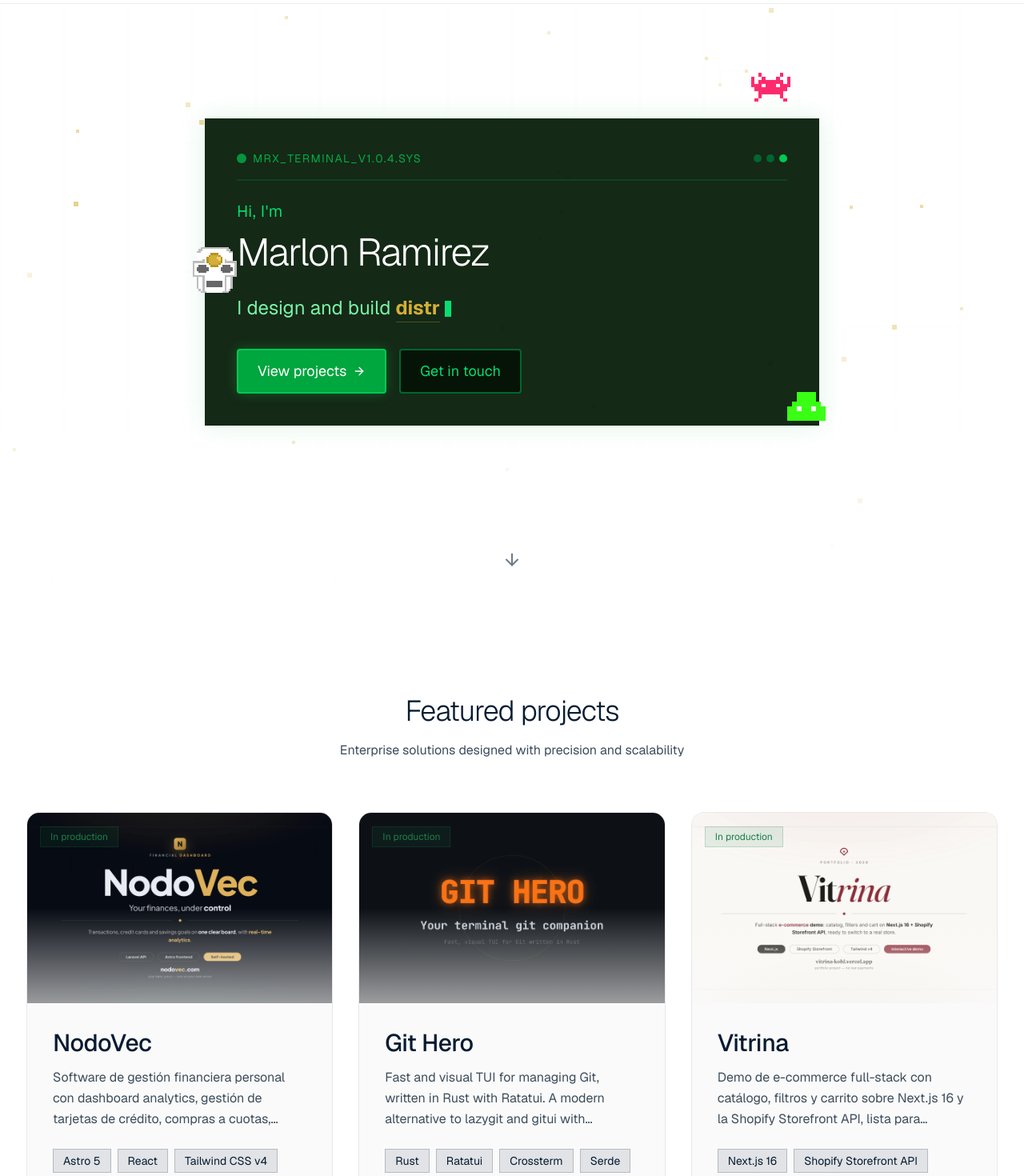
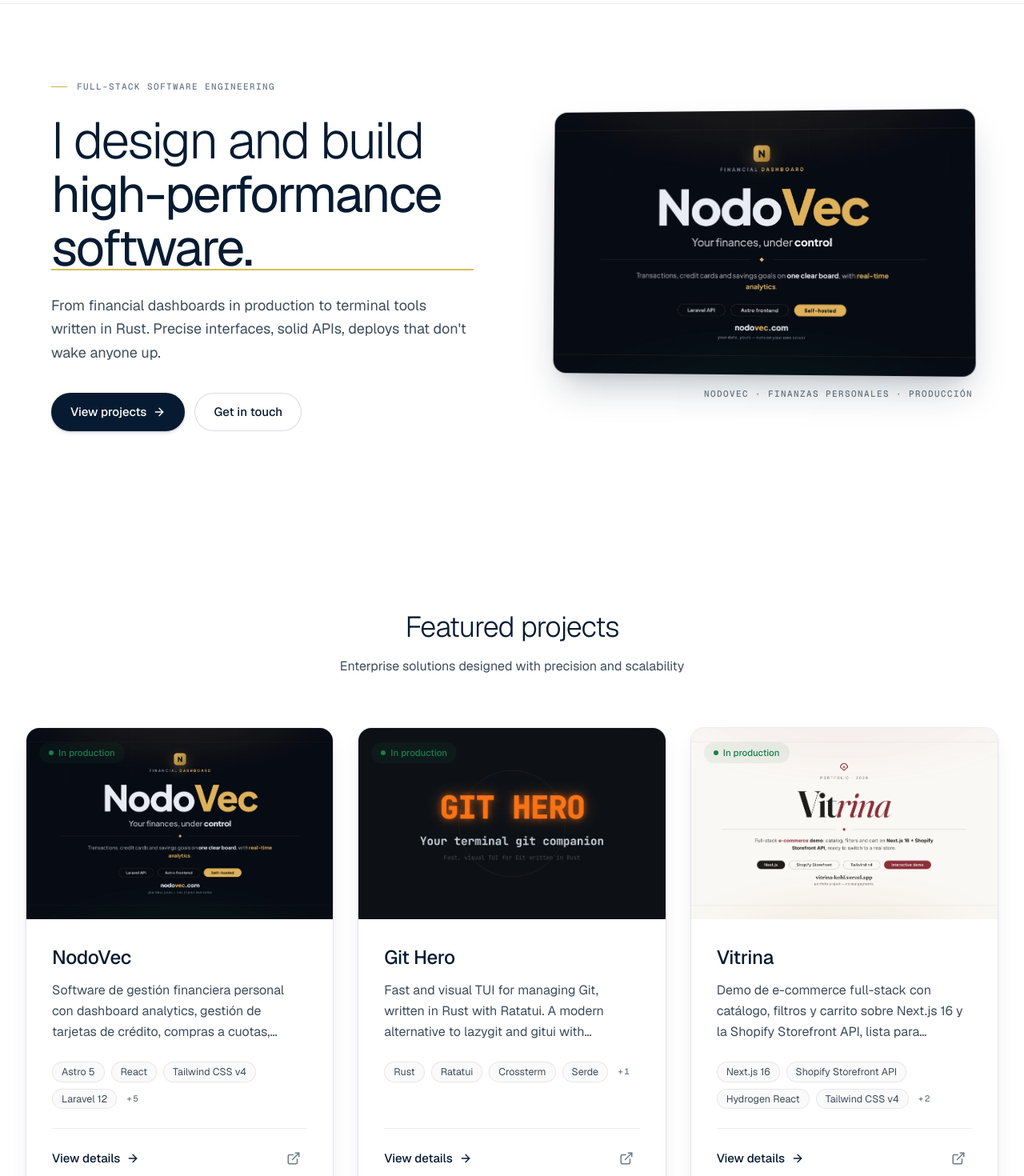
Before and after one commit to MarlonRX/portfolio, a Next.js app: page /en in a window 1280 px wide. Shown: the part 60-1530 px from the top of the page at 80% size. Built offline with nearby package versions, Linux system fonts and the light colour scheme.

Commit message:
style(F-2): hero split con captura ancla + ProjectCard/FeaturedProjects a sistema F (pills, sombra azulada)

```diff
--- a/src/components/sections/FeaturedProjects.tsx
+++ b/src/components/sections/FeaturedProjects.tsx
@@ -21,9 +21,9 @@
           whileInView={{ opacity: 1, y: 0 }}
           viewport={{ once: true, margin: "-100px" }}
           transition={{ duration: 0.6 }}
-          className="text-center mb-16"
+          className="mb-16 text-center"
         >
-          <h2 className="text-3xl md:text-4xl font-bold tracking-tight text-text-primary mb-4">
+          <h2 className="mb-4 text-3xl md:text-4xl text-text-primary">
             {t("title")}
           </h2>
           <p className="text-text-secondary max-w-2xl mx-auto">
@@ -55,7 +55,7 @@
         >
           <Link
             href={`/${locale}/projects`}
-            className="inline-flex items-center gap-2 text-accent-secondary font-medium hover:text-accent-secondary-hover transition-colors group"
+            className="group inline-flex items-center gap-2 text-[15px] font-medium text-accent-secondary transition-colors hover:text-accent-secondary-hover"
           >
             {t("viewAll")}
             <ArrowRight
--- a/src/components/sections/Hero.tsx
+++ b/src/components/sections/Hero.tsx
@@ -3,20 +3,16 @@
 import { m, useScroll, useTransform } from "framer-motion";
 import { useRef } from "react";
 import { useTranslations, useLocale } from "next-intl";
-import { ArrowDown, ArrowRight } from "lucide-react";
+import { ArrowRight } from "lucide-react";
 import Link from "next/link";
-import ConstellationBackground from "./ConstellationBackground";
 import { useReducedMotion } from "@/hooks/useReducedMotion";
-import SpriteAnimator from "@/components/ui/SpriteAnimator";
-import Typewriter from "@/components/ui/Typewriter";
+import ImageWithFallback from "@/components/ui/ImageWithFallback";
 
 export default function Hero() {
   const t = useTranslations("home.hero");
   const locale = useLocale();
   const prefersReduced = useReducedMotion();
-  const taglineWords = t.raw("taglineWords") as string[];
-  const taglinePrefix = t("taglinePrefix");
-  const taglineSuffix = t("taglineSuffix");
+  const taglineWord = (t.raw("taglineWords") as string[])[0];
   const sectionRef = useRef<HTMLElement>(null);
 
   const { scrollYProgress } = useScroll({
@@ -24,146 +20,81 @@
     offset: ["start start", "end start"],
   });
 
-  const textY = useTransform(scrollYProgress, [0, 1], [0, prefersReduced ? 0 : 80]);
   const textOpacity = useTransform(scrollYProgress, [0, 0.6], [1, 0]);
-  const arrowY = useTransform(scrollYProgress, [0, 1], [0, prefersReduced ? 0 : 40]);
+  const visualY = useTransform(scrollYProgress, [0, 1], [0, prefersReduced ? 0 : 48]);
 
   return (
     <section
       ref={sectionRef}
-      className="relative min-h-screen flex flex-col items-center justify-center px-4 md:px-8 py-20 overflow-hidden"
+      className="relative pt-32 md:pt-40 pb-20 md:pb-24 px-4 sm:px-6 lg:px-8 overflow-hidden"
     >
-      {/* Constellation refined background */}
-      <ConstellationBackground />
-      <div className="absolute inset-0 bg-gradient-to-b from-bg-base/40 via-transparent to-bg-base pointer-events-none z-[1]" />
-
-      {/* Main container centering the panel horizontally and vertically */}
-      <div className="relative z-10 w-full max-w-3xl mx-auto flex flex-col items-center justify-center">
-
-        {/* Retro Green Terminal Panel container with sprites around it */}
-        <div className="relative w-full">
-
-          {/* Float Sprite 1: Top-Right (classic 2-frame space invader alien) */}
-          <div className="absolute -top-14 right-6 z-20 pointer-events-none animate-bounce" style={{ animationDuration: "3s" }}>
-            <SpriteAnimator
-              src="/sprites/space-invader.png"
-              frameCount={2}
-              frameWidth={48}
-              frameHeight={48}
-              fps={1}
-              className="text-accent-secondary"
-            />
-          </div>
-
-          {/* Green Terminal Panel */}
+      <div className="mx-auto flex w-full max-w-6xl flex-col items-center gap-14 lg:flex-row lg:gap-16">
+        {/* Columna de texto */}
         <m.div
-            initial={{ opacity: 0, scale: 0.95 }}
-            animate={{ opacity: 1, scale: 1 }}
-            transition={{ duration: 0.7, ease: [0.4, 0, 0.2, 1] }}
-            className="w-full pixel-border crt-screen bg-[#081e0a]/95 shadow-[0_0_30px_rgba(34,197,94,0.15)] border-green-800/80 p-6 md:p-10 text-left flex flex-col items-start justify-start"
+          initial={{ opacity: 0, y: 20 }}
+          animate={{ opacity: 1, y: 0 }}
+          transition={{ duration: 0.6, ease: [0.4, 0, 0.2, 1] }}
+          style={{ opacity: textOpacity }}
+          className="flex-1"
         >
-            {/* Top Bar Decoration (like a terminal window header) */}
-            <div className="w-full flex items-center justify-between border-b-2 border-green-900/60 pb-4 mb-6">
-              <div className="flex items-center gap-2">
-                <span className="w-3 h-3 rounded-full bg-green-500/80 animate-pulse" />
-                <span className="font-pixel-mono text-sm text-green-500/80 uppercase tracking-widest">
-                  mrx_terminal_v1.0.4.sys
-                </span>
-              </div>
-              <div className="flex items-center gap-1.5">
-                <span className="w-2.5 h-2.5 bg-green-800 rounded-sm" />
-                <span className="w-2.5 h-2.5 bg-green-800 rounded-sm" />
-                <span className="w-2.5 h-2.5 bg-green-500 rounded-sm" />
-              </div>
-            </div>
-
-            <m.div
-              style={{ y: textY, opacity: textOpacity }}
-              className="w-full flex flex-col items-start justify-start text-left"
-            >
-              <p className="font-pixel-mono text-base sm:text-lg md:text-xl text-green-400 tracking-wide mb-3">
-                {t("greeting")}
+          <p className="tech-label mb-6 flex items-center gap-3">
+            <span className="inline-block h-px w-5 bg-accent-primary" />
+            {t("eyebrow")}
           </p>
 
-              <h1 className="text-2xl sm:text-3xl md:text-4xl lg:text-5xl font-pixel-title tracking-tight text-white mb-6">
-                {t("name")}
+          <h1 className="mb-6 text-4xl leading-[1.08] text-text-primary sm:text-5xl lg:text-[64px]">
+            {t("taglinePrefix")}
+            <span className="relative inline-block font-normal">
+              {taglineWord}
+              <span className="absolute inset-x-0 bottom-[0.08em] h-[2px] bg-accent-primary/85" />
+            </span>
           </h1>
 
-              <p className="text-lg sm:text-xl md:text-2xl font-pixel-mono text-green-300 max-w-2xl mb-8 leading-relaxed">
-                <span>{taglinePrefix}</span>
-                <Typewriter
-                  words={taglineWords}
-                  className="text-accent-primary font-bold border-b border-accent-primary/30 pb-0.5"
-                />
-                <span>{taglineSuffix}</span>
-                <span className="inline-block w-2 h-5 bg-green-400 ml-1.5 retro-blink align-middle" />
+          <p className="mb-9 max-w-[46ch] text-base leading-relaxed text-text-secondary sm:text-lg">
+            {t("sub")}
           </p>
 
-              <div className="flex flex-col sm:flex-row items-stretch sm:items-center gap-4 w-full sm:w-auto">
+          <div className="flex flex-col items-start gap-3 sm:flex-row sm:items-center">
             <Link
               href={`/${locale}/projects`}
-                  className="group inline-flex items-center justify-center gap-2 px-6 py-3 bg-green-600 border-2 border-green-500 text-white font-pixel-mono text-sm sm:text-base md:text-lg rounded hover:bg-green-500 transition-[background-color,transform] duration-200 hover:scale-[1.02] shadow-[0_0_15px_rgba(34,197,94,0.3)]"
-                  data-cursor-hover
+              className="btn-primary group px-6 py-3 text-[15px]"
             >
               {t("ctaPrimary")}
-                  <ArrowRight
-                    size={16}
-                    className="group-hover:translate-x-1 transition-transform"
-                  />
+              <ArrowRight size={16} className="transition-transform group-hover:translate-x-1" />
             </Link>
-
             <Link
               href={`/${locale}/contact`}
-                  className="inline-flex items-center justify-center gap-2 px-6 py-3 border-2 border-green-800 bg-[#061407] text-green-400 font-pixel-mono text-sm sm:text-base md:text-lg rounded hover:bg-green-950/50 hover:border-green-500 transition-colors duration-200"
-                  data-cursor-hover
+              className="btn-ghost px-6 py-3 text-[15px]"
             >
               {t("ctaSecondary")}
             </Link>
           </div>
         </m.div>
-          </m.div>
 
-          {/* Float Sprite 2: Bottom-Right of the panel (e.g. Companion pet placeholder) */}
-          <div className="absolute -bottom-8 -right-8 z-20 pointer-events-none">
-            <SpriteAnimator
-              src="/sprites/pet-companion.png"
-              frameCount={5}
-              frameWidth={64}
-              frameHeight={64}
-              fps={4}
-              className="text-green-400"
+        {/* Captura real del proyecto ancla, flotando con perspectiva */}
+        <m.div
+          initial={{ opacity: 0, y: 24 }}
+          animate={{ opacity: 1, y: 0 }}
+          transition={{ duration: 0.7, delay: 0.15, ease: [0.4, 0, 0.2, 1] }}
+          style={{ y: visualY }}
+          className="w-full max-w-2xl flex-1 lg:pl-8"
+        >
+          <div className="relative aspect-[16/10] overflow-hidden rounded-xl [transform:perspective(1400px)_rotateY(-4.5deg)_rotateX(1.5deg)] shadow-[var(--shadow-float)]">
+            <ImageWithFallback
+              src="/images/projects/nodovec-hero.webp"
+              alt="NodoVec — dashboard de gestión financiera personal"
+              fill
+              fallbackLabel="NodoVec"
+              className="object-cover object-top"
+              sizes="(max-width: 1024px) 100vw, 55vw"
+              priority
             />
           </div>
-
-          {/* Float Sprite 3: Left side of the panel */}
-          <div className="absolute top-1/2 -left-12 -translate-y-1/2 z-20 pointer-events-none hidden md:block">
-            <SpriteAnimator
-              src="/sprites/avatar-hero.png"
-              frameCount={6}
-              frameWidth={80}
-              frameHeight={80}
-              fps={2}
-              className="text-accent-primary"
-            />
+          <p className="tech-label mt-4 text-right">
+            NodoVec · Finanzas personales · Producción
+          </p>
+        </m.div>
       </div>
-
-        </div>
-      </div>
-
-      <m.div
-        initial={{ opacity: 0 }}
-        animate={{ opacity: 1 }}
-        transition={{ delay: 1, duration: 0.7 }}
-        style={{ y: arrowY }}
-        className="absolute bottom-8 left-1/2 -translate-x-1/2 z-10"
-      >
-        <m.div
-          animate={{ y: [0, 8, 0] }}
-          transition={{ repeat: Infinity, duration: 2, ease: "easeInOut" }}
-        >
-          <ArrowDown size={24} className="text-text-muted" />
-        </m.div>
-      </m.div>
     </section>
   );
 }
--- a/src/components/sections/ProjectCard.tsx
+++ b/src/components/sections/ProjectCard.tsx
@@ -13,9 +13,9 @@
 }
 
 const statusColors = {
-  production: "bg-success/10 text-success border-success/20",
-  development: "bg-warning/10 text-warning border-warning/20",
-  planned: "bg-accent-secondary/10 text-accent-secondary border-accent-secondary/20",
+  production: "bg-success/8 text-success",
+  development: "bg-warning/10 text-warning",
+  planned: "bg-accent-secondary/6 text-text-muted",
 };
 
 export default function ProjectCard({ project, priority = false }: ProjectCardProps) {
@@ -41,20 +41,13 @@
 
   return (
     <article
-      className="group h-full rounded-xl overflow-hidden transition-transform duration-300 hover:-translate-y-1 relative"
+      className="group h-full overflow-hidden rounded-2xl bg-bg-base shadow-[var(--shadow-card)] transition-[transform,box-shadow] duration-300 hover:-translate-y-1 hover:shadow-[var(--shadow-card-hover)]"
       onMouseEnter={handleMouseEnter}
       onMouseLeave={handleMouseLeave}
-      data-cursor-hover
     >
-      {/* Animated glow border */}
-      <div className="absolute -inset-[1px] rounded-xl opacity-0 group-hover:opacity-100 transition-opacity duration-500 pointer-events-none z-0">
-        <div className="absolute inset-0 rounded-xl glow-border" />
-      </div>
-
-      {/* Card content */}
-      <div className="relative z-10 h-full flex flex-col bg-bg-surface border border-border-subtle rounded-xl overflow-hidden group-hover:border-border-default transition-colors duration-300">
+      <div className="relative z-10 flex h-full flex-col">
         {/* Media area - large image/video */}
-        <div className="relative aspect-[16/10] bg-bg-elevated overflow-hidden">
+        <div className="relative aspect-[16/10] overflow-hidden bg-bg-elevated">
           {/* Image / Fallback */}
           <div className={`absolute inset-0 transition-opacity duration-500 ${isHovered ? "opacity-0" : "opacity-100"}`}>
             <ImageWithFallback
@@ -84,25 +77,25 @@
                 className="w-full h-full object-cover"
               />
               {/* Play indicator */}
-              <div className="absolute inset-0 flex items-center justify-center bg-black/20">
-                <div className="w-12 h-12 rounded-full bg-accent-primary/90 flex items-center justify-center">
-                  <Play size={20} className="text-text-inverted ml-0.5" />
+              <div className="absolute inset-0 flex items-center justify-center">
+                <div className="flex h-12 w-12 items-center justify-center rounded-full bg-accent-primary shadow-[0_2px_8px_rgba(212,175,55,0.35),0_8px_24px_rgba(6,27,49,0.25)]">
+                  <Play size={20} className="ml-0.5 text-text-inverted" />
                 </div>
               </div>
             </div>
           )}
 
           {/* Status badge */}
-          <div className="absolute top-4 left-4 z-10">
+          <div className="absolute left-4 top-4 z-10">
             <span
-              className={`inline-flex px-3 py-1 text-xs font-pixel-mono border ${statusColors[project.status]}`}
+              className={`inline-flex items-center gap-1.5 rounded-full px-3 py-1 text-[11.5px] font-medium ${statusColors[project.status]}`}
             >
+              {project.status === "production" && (
+                <span className="h-1.5 w-1.5 rounded-full bg-current" />
+              )}
               {t(`status.${project.status}`)}
             </span>
           </div>
-
-          {/* Hover overlay gradient */}
-          <div className="absolute inset-0 bg-gradient-to-t from-bg-surface via-transparent to-transparent opacity-60 pointer-events-none" />
         </div>
 
         <div className="p-8 flex flex-col flex-1">
@@ -110,7 +103,7 @@
             href={`/${locale}/projects/${project.slug}`}
             className="block"
           >
-            <h3 className="text-2xl md:text-3xl font-pixel-title text-text-primary mb-3 group-hover:text-accent-primary transition-colors">
+            <h3 className="mb-3 text-xl md:text-2xl font-medium text-text-primary transition-colors group-hover:text-accent-secondary">
               {t.has(`${project.slug}.title`) ? t(`${project.slug}.title`) : project.title}
             </h3>
           </Link>
@@ -119,31 +112,28 @@
             {t.has(`${project.slug}.description`) ? t(`${project.slug}.description`) : project.description}
           </p>
 
-          <div className="flex flex-wrap gap-2 mb-6">
+          <div className="mb-6 flex flex-wrap gap-2">
             {project.techStack.slice(0, 4).map((tech) => (
-              <span
-                key={tech}
-                className="inline-flex px-3 py-1 text-sm font-pixel-mono text-accent-secondary bg-accent-secondary/10 border border-accent-secondary/20"
-              >
+              <span key={tech} className="pill">
                 {tech}
               </span>
             ))}
             {project.techStack.length > 4 && (
-              <span className="inline-flex px-2 py-1 text-xs font-pixel-mono text-text-muted">
+              <span className="tech-label self-center pl-1 normal-case tracking-normal">
                 +{project.techStack.length - 4}
               </span>
             )}
           </div>
 
-          <div className="flex items-center gap-4 pt-5 border-t border-border-subtle mt-auto">
+          <div className="mt-auto flex items-center gap-4 border-t border-border-subtle pt-5">
             <Link
               href={`/${locale}/projects/${project.slug}`}
-              className="inline-flex items-center gap-2 text-lg md:text-xl font-pixel-mono text-accent-secondary hover:text-accent-secondary-hover transition-colors group/link"
+              className="inline-flex items-center gap-2 text-[15px] font-medium text-accent-secondary transition-colors group/link"
             >
               {t("links.detail")}
               <ArrowRight
                 size={16}
-                className="group-hover/link:translate-x-1 transition-transform"
+                className="transition-transform group-hover/link:translate-x-1"
               />
             </Link>
 
@@ -152,7 +142,7 @@
                 href={project.liveUrl}
                 target="_blank"
                 rel="noopener noreferrer"
-                className="p-1.5 text-text-muted hover:text-accent-secondary transition-colors"
+                className="ml-auto p-2 text-text-muted transition-colors hover:text-accent-secondary"
                 aria-label={t("links.live")}
               >
                 <ExternalLink size={18} />
--- a/src/i18n/messages/en.json
+++ b/src/i18n/messages/en.json
@@ -12,6 +12,8 @@
   "home": {
     "hero": {
       "greeting": "Hi, I'm",
+      "eyebrow": "Full-stack software engineering",
+      "sub": "From financial dashboards in production to terminal tools written in Rust. Precise interfaces, solid APIs, deploys that don't wake anyone up.",
       "name": "Marlon Ramirez",
       "taglinePrefix": "I design and build ",
       "taglineWords": ["high-performance software.", "distributed systems.", "scalable solutions.", "efficient applications."],
--- a/src/i18n/messages/es.json
+++ b/src/i18n/messages/es.json
@@ -12,6 +12,8 @@
   "home": {
     "hero": {
       "greeting": "Hola, soy",
+      "eyebrow": "Ingeniería de software full-stack",
+      "sub": "De dashboards financieros en producción a herramientas de terminal escritas en Rust. Interfaces precisas, APIs sólidas, despliegues que no despiertan a nadie.",
       "name": "Marlon Ramirez",
       "taglinePrefix": "Diseño y construyo ",
       "taglineWords": ["software de alto rendimiento.", "sistemas distribuidos.", "soluciones escalables.", "aplicaciones eficientes."],
```
Lines whose indentation alone changed are shown as unchanged.
